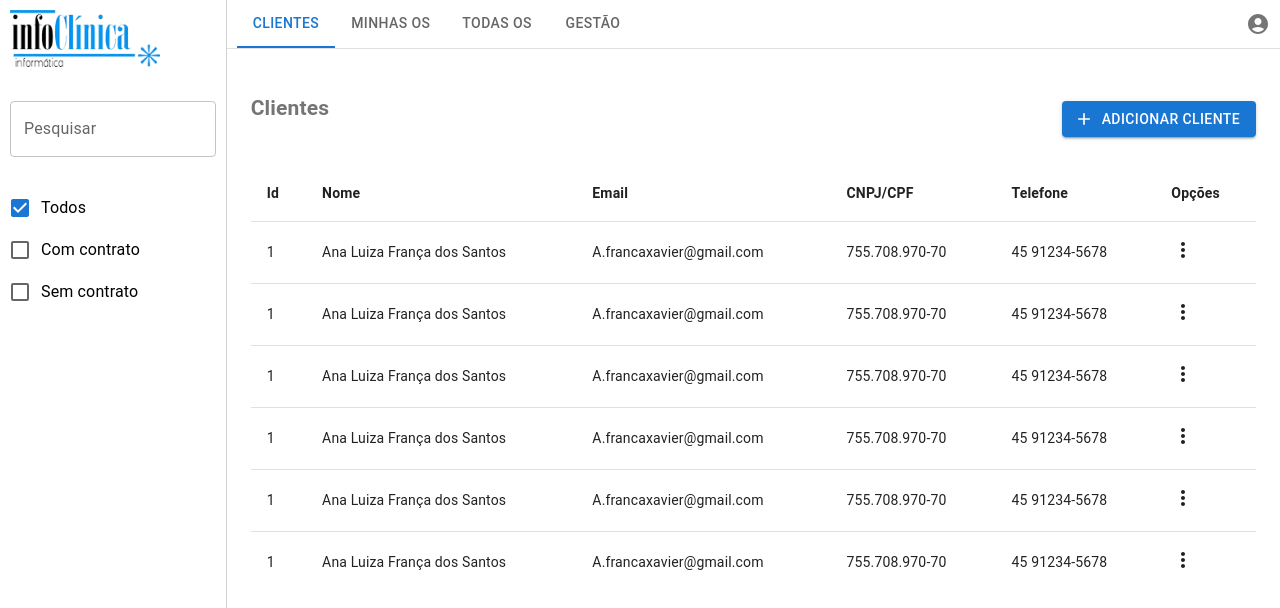
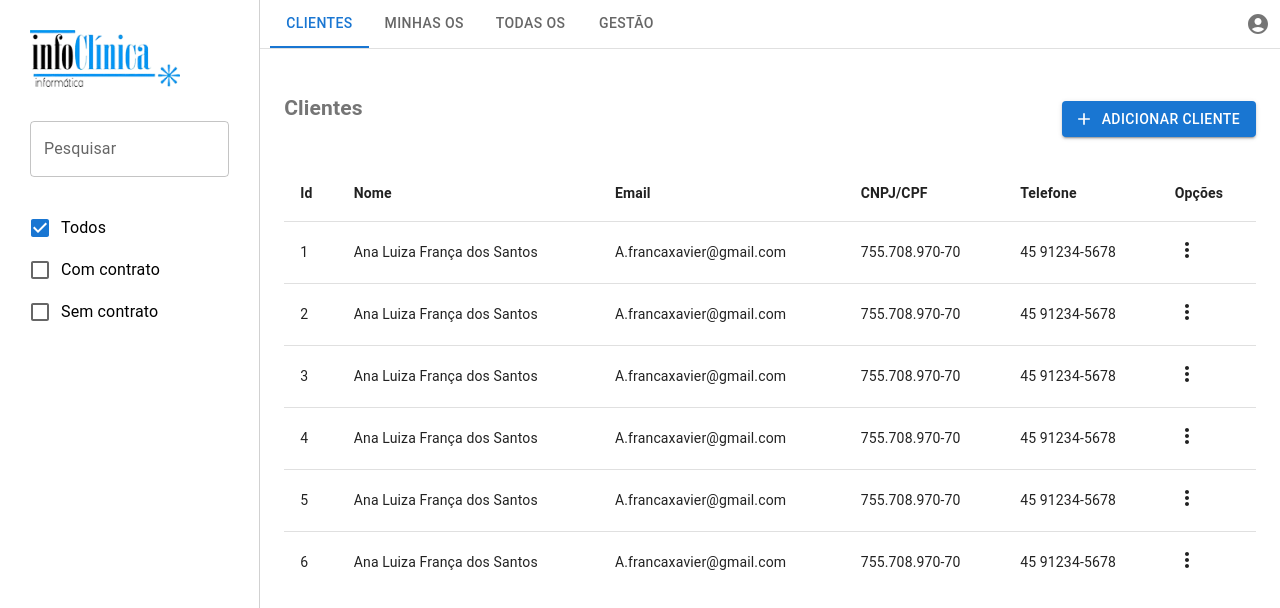
Before and after one commit to LaercioMLB/osana-front, a React (Create React App) app: page / in a window 1280 px wide. Shown: the top 608 px of the page. Built offline with nearby package versions, Linux system fonts and the light colour scheme.

Commit message:
Fix bugs and Updated Filter Logic

```diff
--- a/src/components/Filter/index.jsx
+++ b/src/components/Filter/index.jsx
@@ -12,12 +12,26 @@ import FilterContext from "../../context/FilterContext";
 
 export default function Filter() {
   const [filterData, setFilterData] = useContext(FilterContext);
+
+  const handleChangeFilter = (prop) => (event) => {
+    if (event.target.checked){
+      let { tabSelected, filters } = filterData
+      if (!filters.includes(prop)){
+        setFilterData({ tabSelected, filters: [...filters, prop]})
+      }
+    }else{
+      let { tabSelected, filters } = filterData
+      const newFilters = filters.filter((el) => el !== prop)
+      setFilterData({ tabSelected, filters: newFilters })
+    }
+  };
+
   return (
     <Box
       sx={{
         display: { xs: "none", sm: "block" },
         width: "250px",
-        padding: "10px",
+        padding: "30px",
         borderRight: "1px solid #D1D1D1",
         height: "100vh",
       }}
@@ -40,8 +54,8 @@ export default function Filter() {
             control={<Checkbox defaultChecked />}
             label="Todos"
           />
-          <FormControlLabel control={<Checkbox />} label="Com contrato" />
-          <FormControlLabel control={<Checkbox />} label="Sem contrato" />
+          <FormControlLabel control={<Checkbox onChange={handleChangeFilter("Com contrato")}/>} label="Com contrato" />
+          <FormControlLabel control={<Checkbox onChange={handleChangeFilter("Sem contrato")}/>} label="Sem contrato" />
         </FormGroup>
       )}
       {filterData.tabSelected === 1 && (
@@ -50,13 +64,13 @@ export default function Filter() {
             control={<Checkbox defaultChecked />}
             label="Todos"
           />
-          <FormControlLabel control={<Checkbox />} label="Aberto" />
-          <FormControlLabel control={<Checkbox />} label="Andamento" />
-          <FormControlLabel control={<Checkbox />} label="Finalizado" />
+          <FormControlLabel control={<Checkbox onChange={handleChangeFilter("Aberto")} />} label="Aberto" />
+          <FormControlLabel control={<Checkbox onChange={handleChangeFilter("Andamento")} />} label="Andamento" />
+          <FormControlLabel control={<Checkbox onChange={handleChangeFilter("Finalizado")} />} label="Finalizado" />
           <Divider sx={{ marginY: "10px" }} />
-          <FormControlLabel control={<Checkbox />} label="Baixa" />
-          <FormControlLabel control={<Checkbox />} label="Alta" />
-          <FormControlLabel control={<Checkbox />} label="Urgente" />
+          <FormControlLabel control={<Checkbox onChange={handleChangeFilter("Baixa")} />} label="Baixa" />
+          <FormControlLabel control={<Checkbox onChange={handleChangeFilter("Alta")} />} label="Alta" />
+          <FormControlLabel control={<Checkbox onChange={handleChangeFilter("Urgente")} />} label="Urgente" />
         </FormGroup>
       )}
       {filterData.tabSelected === 2 && (
@@ -65,8 +79,8 @@ export default function Filter() {
             control={<Checkbox defaultChecked />}
             label="Todos"
           />
-          <FormControlLabel control={<Checkbox />} label="Com contrato" />
-          <FormControlLabel control={<Checkbox />} label="Sem contrato" />
+          <FormControlLabel control={<Checkbox onChange={handleChangeFilter("Com contrato")} />} label="Com contrato" />
+          <FormControlLabel control={<Checkbox onChange={handleChangeFilter("Sem contrato")} />} label="Sem contrato" />
         </FormGroup>
       )}
     </Box>
--- a/src/components/Text/index.jsx
+++ b/src/components/Text/index.jsx
@@ -1,5 +1,5 @@
-import { Box, Button, Link, TextField } from "@mui/material";
-import { styled, alpha } from "@mui/material/styles";
+import { Box } from "@mui/material";
+import { styled } from "@mui/material/styles";
 
 const H1 = styled(Box)(({ theme }) => ({
   fontSize: "21px",
--- a/src/context/FilterContext.jsx
+++ b/src/context/FilterContext.jsx
@@ -5,7 +5,10 @@ export const FilterContext = createContext([{}, () => {}]);
 export function FilterContextProvider(props) {
   const [filterData, setFilterData] = useState({
     tabSelected: 0,
+    filters: [],
   });
+
+  console.log(filterData)
 
   return (
     <FilterContext.Provider value={[filterData, setFilterData]}>
--- a/src/pages/Client/index.jsx
+++ b/src/pages/Client/index.jsx
@@ -1,7 +1,6 @@
 import React from "react";
 import {
   Box,
-  Paper,
   Table,
   TableBody,
   TableCell,
@@ -28,7 +27,7 @@ const rows = [
     "mudar"
   ),
   createData(
-    "1",
+    "2",
     "Ana Luiza França dos Santos",
     "A.francaxavier@gmail.com",
     "755.708.970-70",
@@ -36,7 +35,7 @@ const rows = [
     "mudar"
   ),
   createData(
-    "1",
+    "3",
     "Ana Luiza França dos Santos",
     "A.francaxavier@gmail.com",
     "755.708.970-70",
@@ -44,7 +43,7 @@ const rows = [
     "mudar"
   ),
   createData(
-    "1",
+    "4",
     "Ana Luiza França dos Santos",
     "A.francaxavier@gmail.com",
     "755.708.970-70",
@@ -52,7 +51,7 @@ const rows = [
     "mudar"
   ),
   createData(
-    "1",
+    "5",
     "Ana Luiza França dos Santos",
     "A.francaxavier@gmail.com",
     "755.708.970-70",
@@ -60,7 +59,7 @@ const rows = [
     "mudar"
   ),
   createData(
-    "1",
+    "6",
     "Ana Luiza França dos Santos",
     "A.francaxavier@gmail.com",
     "755.708.970-70",
--- a/src/pages/Home/index.jsx
+++ b/src/pages/Home/index.jsx
@@ -50,8 +50,7 @@ export default function Home() {
   const [filterData, setFilterData] = useContext(FilterContext);
 
   const handleChange = (event, newValue) => {
-    console.log(newValue);
-    setFilterData({ ...filterData, tabSelected: newValue });
+    setFilterData({ ...filterData, tabSelected: newValue, filters: [] });
   };
 
   return (
--- a/src/pages/PersonalServices/index.jsx
+++ b/src/pages/PersonalServices/index.jsx
@@ -1,7 +1,6 @@
 import React from "react";
 import {
   Box,
-  Paper,
   Table,
   TableBody,
   TableCell,
@@ -39,7 +38,7 @@ const rows = [
     "Alta"
   ),
   createData(
-    "1",
+    "2",
     "Formatação",
     "Uniamérica",
     "Computador",
@@ -49,7 +48,7 @@ const rows = [
     "Alta"
   ),
   createData(
-    "1",
+    "3",
     "Formatação",
     "Uniamérica",
     "Computador",
@@ -59,7 +58,7 @@ const rows = [
     "Alta"
   ),
   createData(
-    "1",
+    "4",
     "Formatação",
     "Uniamérica",
     "Computador",
@@ -69,7 +68,7 @@ const rows = [
     "Alta"
   ),
   createData(
-    "1",
+    "5",
     "Formatação",
     "Uniamérica",
     "Computador",
@@ -79,7 +78,7 @@ const rows = [
     "Alta"
   ),
   createData(
-    "1",
+    "6",
     "Formatação",
     "Uniamérica",
     "Computador",
--- a/src/pages/Services/index.jsx
+++ b/src/pages/Services/index.jsx
@@ -1,7 +1,6 @@
 import React from "react";
 import {
   Box,
-  Paper,
   Table,
   TableBody,
   TableCell,
@@ -12,12 +11,13 @@ import {
 import { H1 } from "../../components/Text";
 import { TableCellHeader } from "./styles";
 
-function createData(name, email, cpfcnpj, phone, options) {
-  return { name, email, cpfcnpj, phone, options };
+function createData(id, name, email, cpfcnpj, phone, options) {
+  return { id, name, email, cpfcnpj, phone, options };
 }
 
 const rows = [
   createData(
+    "1",
     "Ana Luiza França dos Santos",
     "A.francaxavier@gmail.com",
     "755.708.970-70",
@@ -25,6 +25,7 @@ const rows = [
     "mudar"
   ),
   createData(
+    "2",
     "Ana Luiza França dos Santos",
     "A.francaxavier@gmail.com",
     "755.708.970-70",
@@ -32,6 +33,7 @@ const rows = [
     "mudar"
   ),
   createData(
+    "3",
     "Ana Luiza França dos Santos",
     "A.francaxavier@gmail.com",
     "755.708.970-70",
@@ -39,6 +41,7 @@ const rows = [
     "mudar"
   ),
   createData(
+    "4",
     "Ana Luiza França dos Santos",
     "A.francaxavier@gmail.com",
     "755.708.970-70",
@@ -46,6 +49,7 @@ const rows = [
     "mudar"
   ),
   createData(
+    "5",
     "Ana Luiza França dos Santos",
     "A.francaxavier@gmail.com",
     "755.708.970-70",
@@ -53,6 +57,7 @@ const rows = [
     "mudar"
   ),
   createData(
+    "6",
     "Ana Luiza França dos Santos",
     "A.francaxavier@gmail.com",
     "755.708.970-70",
@@ -79,7 +84,7 @@ function Services() {
           <TableBody>
             {rows.map((row) => (
               <TableRow
-                key={row.name}
+                key={row.id}
                 sx={{ "&:last-child td, &:last-child th": { border: 0 } }}
               >
                 <TableCell component="th" scope="row">
```
